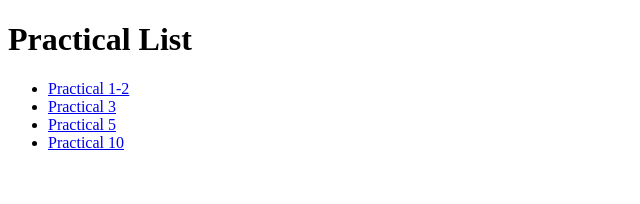
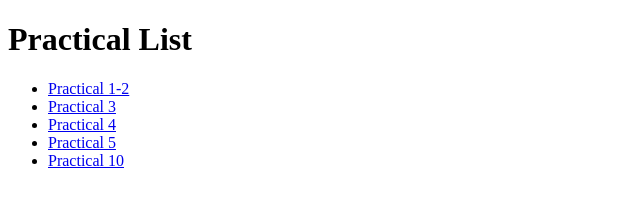
Before and after one commit to ayushi0613/Practicals, a plain HTML site: page index.html in a window 1280 px wide. Shown: the whole page, without its empty margins (0-640 px from the left). Drawn offline with Linux system fonts and the light colour scheme.

Commit message:
Add files via upload

```diff
--- a/index.html
+++ b/index.html
@@ -9,6 +9,7 @@
       <ul>
         <li><a href="prac1_2.html">Practical 1-2</a></li>
         <li><a href="prac3.html">Practical 3</a></li>
+        <li><a href="prac4.html">Practical 4</a></li>
         <li><a href="prac5.html">Practical 5</li>
         <li><a href="prac10.html">Practical 10</a></li>
       </ul>
```
